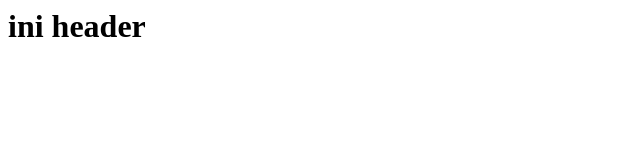
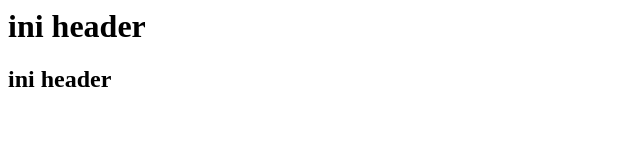
Before and after one commit to ridhosaputra726/git-repo, a plain HTML site: page index.html in a window 1280 px wide. Shown: the whole page, without its empty margins (0-640 px from the left). Drawn offline with Linux system fonts and the light colour scheme.

Commit message:
Menambah header baru

```diff
--- a/index.html
+++ b/index.html
@@ -1 +1,2 @@
 <h1>ini header</h1>
+<h2> ini header</h2>
```
